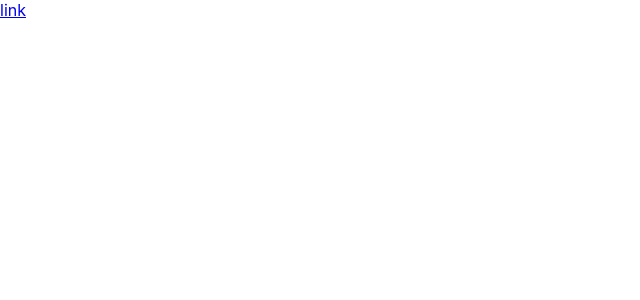
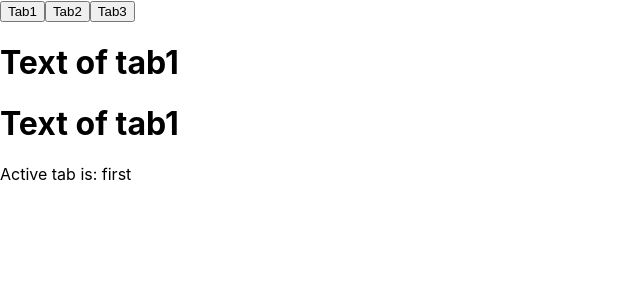
Before and after one commit to dimitr0960/react, a React (Create React App) app in the folder react-tutorial/: page / in a window 1280 px wide. Shown: the top 300 px of the page, without its empty margins (0-640 px from the left). Built offline with nearby package versions, Linux system fonts and the light colour scheme.

Commit message:
07_rendering

```diff
--- /dev/null
+++ b/react-tutorial/src/07_rendering/Lesson.jsx
@@ -0,0 +1,57 @@
+import React, { Component, Fragment } from 'react';
+
+// const ValidationMsg = ({ val }) => {
+// 	if (val >= 10) {
+// 		return <h2>Greate than 10</h2>
+// 	} else {
+// 		return <h3>Less than <em>10</em></h3>
+// 	}
+// }
+
+const Tab1 = () => (
+	<h1>Text of tab1</h1>
+)
+
+const Tab2 = () => (
+	<h1>Text of tab2</h1>
+)
+
+const Tab3 = () => (
+	<h1>Text of tab3</h1>
+)
+
+class App extends Component {
+
+	state = {
+		activeTab: 1,
+	}
+
+	handleTab = (e) => {
+		this.setState({
+			activeTab: +e.target.getAttribute('data-name'), // + потому что getAttribute = sting, преобразование типа
+		})
+	}
+
+	render() {
+		const { activeTab } = this.state;
+		return (
+			<Fragment>
+				<button data-name={1} onClick={this.handleTab}>Tab1</button>
+				<button data-name={2} onClick={this.handleTab}>Tab2</button>
+				<button data-name={3} onClick={this.handleTab}>Tab3</button>
+
+				{activeTab === 1 ? <Tab1 /> : activeTab === 2 ? <Tab2 /> : <Tab3 />}
+
+				{activeTab === 1 && <Tab1 />}
+				{activeTab === 2 && <Tab2 />}
+				{activeTab === 3 && <Tab3 />}
+
+				<div>
+					{`Active tab is: ${activeTab === 1 ? 'first' : activeTab === 2 ? 'second' : 'third'}`}
+				</div>
+			</Fragment>
+		);
+	}
+}
+
+export default App;
--- a/react-tutorial/src/index.js
+++ b/react-tutorial/src/index.js
@@ -1,10 +1,10 @@
 import React from 'react';
 import ReactDOM from 'react-dom';
 import './index.css';
-import { App } from "./06_events/Lesson";
+import Lesson from "./07_rendering/Lesson";
 import * as serviceWorker from './serviceWorker';
 
-ReactDOM.render(<App />, document.getElementById('root'));
+ReactDOM.render(<Lesson />, document.getElementById('root'));
 
 
 // If you want your app to work offline and load faster, you can change
```
